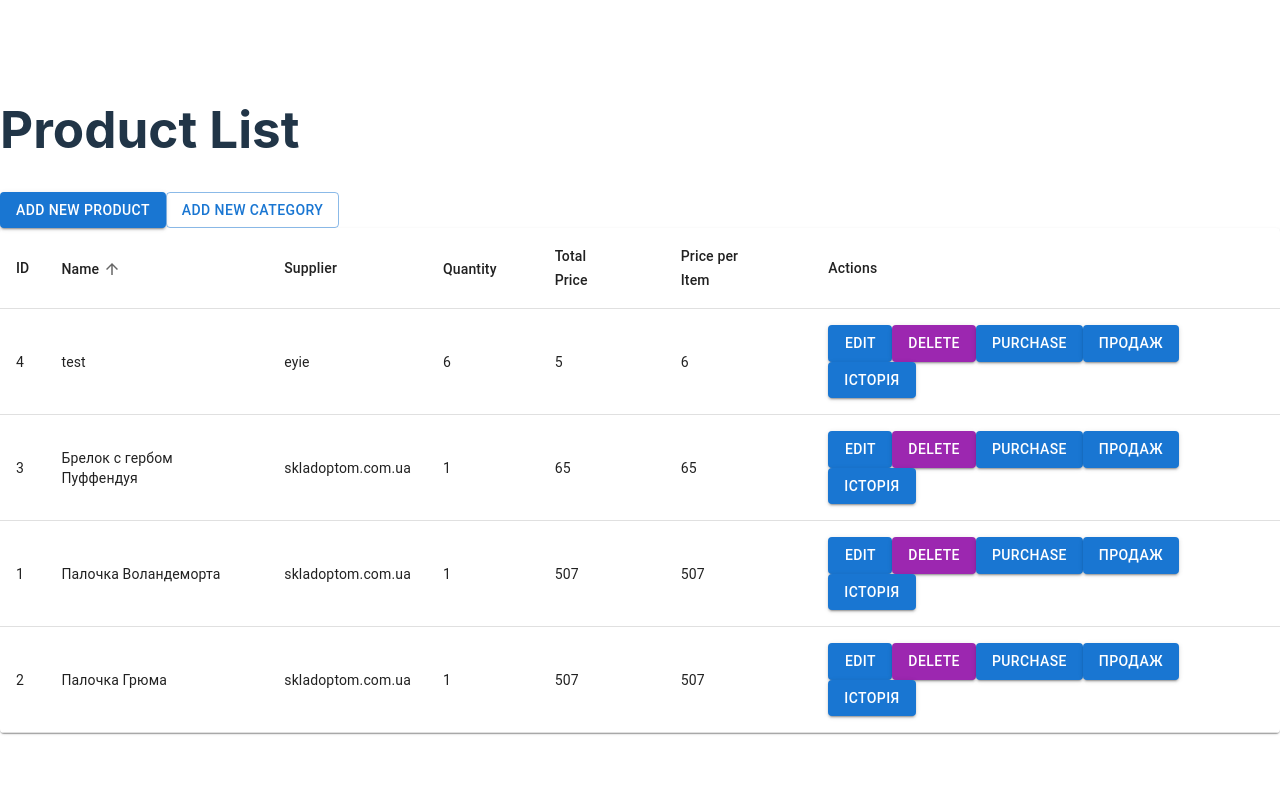
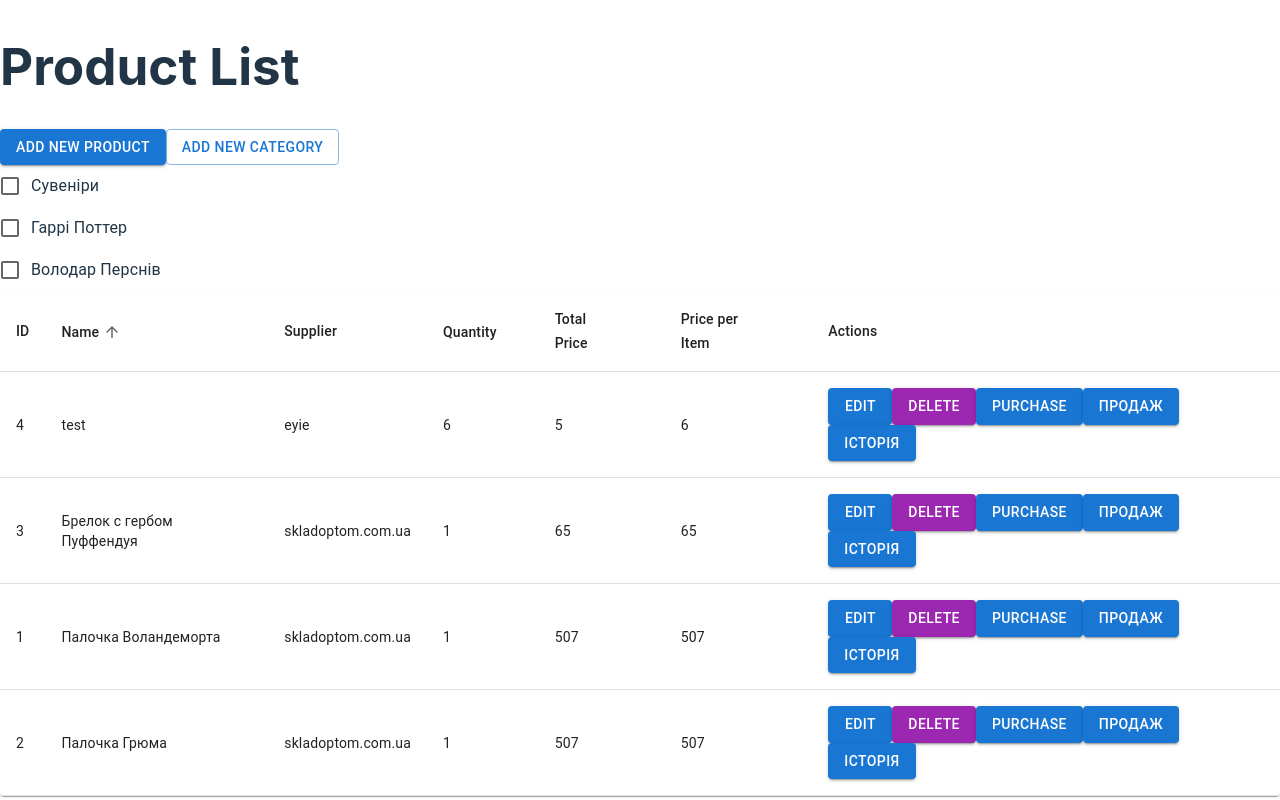
Before and after one commit to DragonDark13/crm_front_react, a React (Vite) app: page / in a window 1280 px wide. Built offline with nearby package versions, Linux system fonts and the light colour scheme.

Commit message:
category

```diff
--- a/src/App.tsx
+++ b/src/App.tsx
@@ -27,6 +27,7 @@ import EditProductModal from "./components/EditProductModal/EditProductModal";
 import PurchaseProductModal from "./components/PurchaseProductModal/PurchaseProductModal";
 import SaleProductModal from "./components/SaleProductModal/SaleProductModal";
 import CreateNewCategoryModal from "./components/CreateNewCategoryModal/CreateNewCategoryModal";
+import CategoryFilter from "./components/CategoryFilter/CategoryFilter";
 
 
 export interface IBaseProduct {
@@ -70,6 +71,8 @@ export interface ISaleData {
 
 function App() {
     const [products, setProducts] = useState<IProduct[]>([]);
+    const [filteredProducts, setFilteredProducts] = useState<IProduct[]>([]);
+
     const [isLoading, setIsLoading] = useState<boolean>(true); // Стан для прелоадера
     const [error, setError] = useState<string | null>(null); // Стан для помилок
     const [newProduct, setNewProduct] = useState<INewProduct>({
@@ -107,6 +110,7 @@ function App() {
 
     const [categories, setCategories] = useState<ICategory[]>([]);
     const [selectedCategories, setSelectedCategories] = useState<number[]>([]);
+    const [selectedFilterCategories, setSelectedFilterCategories] = useState<number[]>([]);
 
 
     const handleOpenSale = (product: IProduct) => {
@@ -168,14 +172,19 @@ function App() {
             .then(data => {
                 if (Array.isArray(data)) {
                     setProducts(data);
+                    setFilteredProducts(data);
+
                 } else {
                     console.error('Fetched data is not an array:', data);
                     setProducts([]); // Встановлюємо порожній масив у разі невідповідності
+                    setFilteredProducts([]);
                 }
             })
             .catch(error => {
                 console.error('There was an error fetching the products!', error);
                 setError('There was an error fetching the products!');
+                setFilteredProducts([]);
+
                 setProducts([]); // Встановлюємо порожній масив у разі помилки
             })
             .finally(() => {
@@ -321,6 +330,26 @@ function App() {
         setOpenCategoryCreateModal(true)
     }
 
+    const handleCategoryFilterChange = (categoryID: number) => {
+        // Додаємо або видаляємо категорію з вибраних
+        const updatedCategories = selectedFilterCategories.includes(categoryID)
+            ? selectedFilterCategories.filter(id => id !== categoryID)
+            : [...selectedFilterCategories, categoryID];
+
+        setSelectedFilterCategories(updatedCategories);
+
+        // Фільтрація продуктів
+        if (updatedCategories.length > 0) {
+            const filtered = products.filter(product =>
+                product.category_ids.some(categoryId => updatedCategories.includes(categoryId))
+            );
+            setFilteredProducts(filtered);
+        } else {
+            // Якщо жодна категорія не вибрана, показуємо всі продукти
+            setFilteredProducts(products);
+        }
+    };
+
     return (
         <React.Fragment>
 
@@ -342,9 +371,14 @@ function App() {
                     <Button variant="contained" color="primary" onClick={handleOpenAdd}>
                         Add New Product
                     </Button>
-                    <Button color="primary"  onClick={handleOpenCategoryCreateModal} variant={"outlined"}>
+                    <Button color="primary" onClick={handleOpenCategoryCreateModal} variant={"outlined"}>
                         Add New Category
                     </Button>
+
+                    <CategoryFilter categories={categories} selectedCategories={selectedCategories}
+                                    handleCategoryFilterChange={handleCategoryFilterChange}
+                    />
+
                     <TableContainer component={Paper}>
                         <Table>
                             <TableHead>
@@ -391,7 +425,7 @@ function App() {
                                 </TableRow>
                             </TableHead>
                             <TableBody>
-                                {products.length > 0 && sortProducts(products, getComparator(order, orderBy)).map((product: IProduct, index) => (
+                                {filteredProducts.length > 0 && sortProducts(filteredProducts, getComparator(order, orderBy)).map((product: IProduct, index) => (
                                     <TableRow key={`${product.id}${index}`}>
                                         <TableCell>{product.id}</TableCell>
                                         <TableCell>{product.name}</TableCell>
--- /dev/null
+++ b/src/components/CategoryFilter/CategoryFilter.tsx
@@ -0,0 +1,36 @@
+import React from 'react';
+import {Checkbox, FormControlLabel, FormGroup} from '@mui/material';
+import {ICategory} from "../../App"; // імпорт функції для отримання категорій
+
+interface ICategoryFilterProps {
+    selectedCategories: number[];
+    handleCategoryFilterChange: (categoryID: number) => void;
+    categories: ICategory[];
+}
+
+const CategoryFilter: React.FC<ICategoryFilterProps> = ({
+                                                            selectedCategories,
+                                                            handleCategoryFilterChange,
+                                                            categories
+                                                        }) => {
+
+
+    return (
+        <FormGroup>
+            {categories.map(category => (
+                <FormControlLabel
+                    key={category.id}
+                    control={
+                        <Checkbox
+                            checked={selectedCategories.includes(category.id)}
+                            onChange={() => handleCategoryFilterChange(category.id)}
+                        />
+                    }
+                    label={category.name}
+                />
+            ))}
+        </FormGroup>
+    );
+};
+
+export default CategoryFilter;
```
